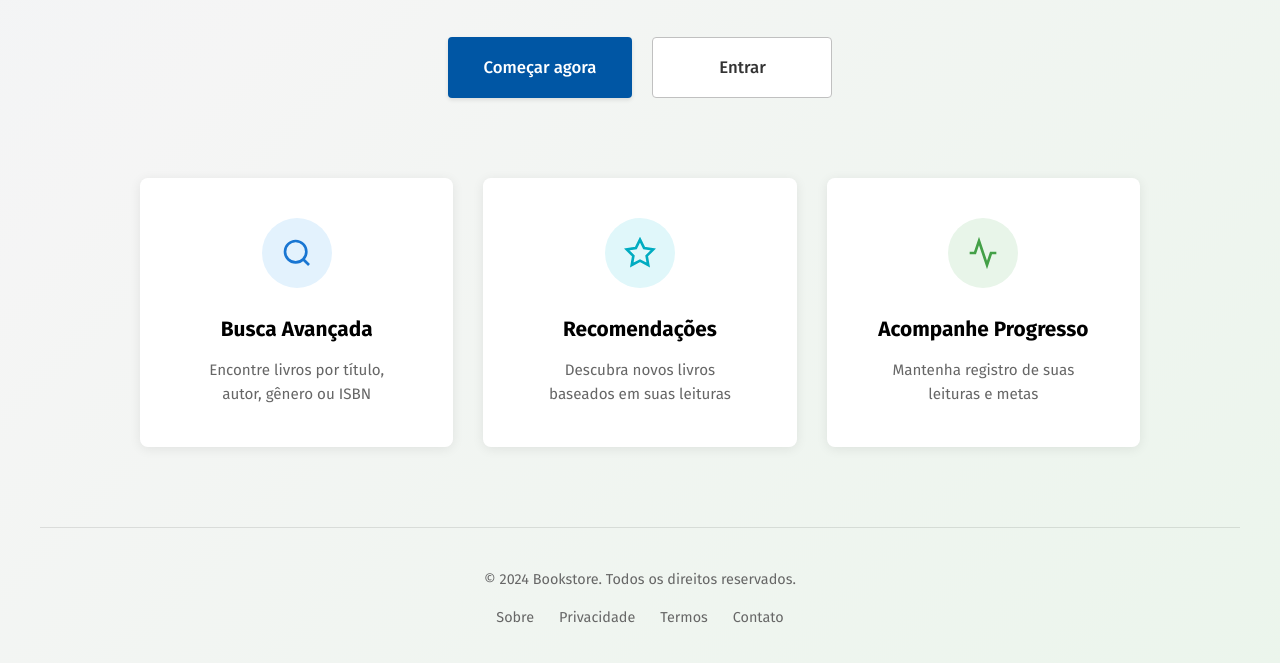
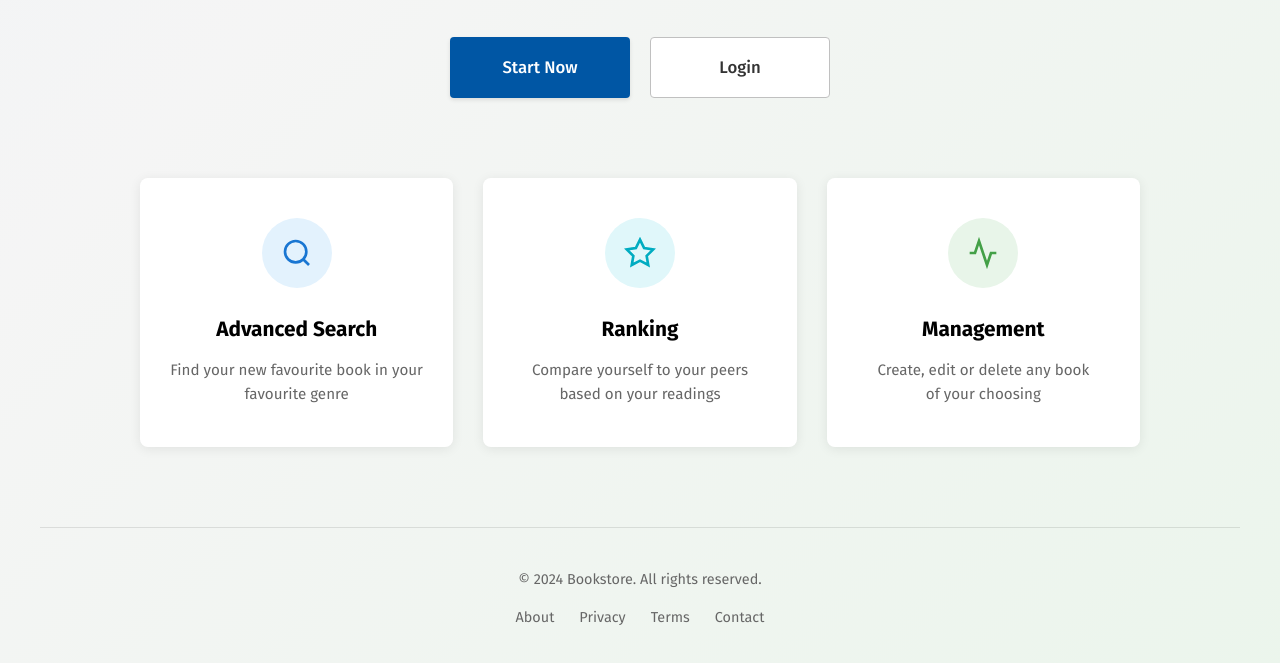
Before and after one commit to MagroGordo/Projeto_Lib_PSW, a website: page www/index.html in a window 1280 px wide. Shown: the part 289-952 px from the top of the page. Drawn offline with Linux system fonts and the light colour scheme.

Commit message:
removed all comments. made everything english

```diff
--- a/www/index.html
+++ b/www/index.html
@@ -20,8 +20,8 @@
         </p>
 
         <div class="landing-buttons">
-            <a href="./signup.html" class="btn btn-primary btn-large">Começar agora</a>
-            <a href="/login.html" class="btn btn-secondary btn-large">Entrar</a>
+            <a href="./signup.html" class="btn btn-primary btn-large">Start Now</a>
+            <a href="/login.html" class="btn btn-secondary btn-large">Login</a>
         </div>
 
         <div class="landing-features">
@@ -32,8 +32,8 @@
                         <path d="m21 21-4.35-4.35"></path>
                     </svg>
                 </div>
-                <h3>Busca Avançada</h3>
-                <p>Encontre livros por título,<br>autor, gênero ou ISBN</p>
+                <h3>Advanced Search</h3>
+                <p>Find your new favourite book in your favourite genre</p>
             </div>
 
             <div class="landing-feature-card">
@@ -42,8 +42,8 @@
                         <path d="M12 2L15.09 8.26L22 9.27L17 14.14L18.18 21.02L12 17.77L5.82 21.02L7 14.14L2 9.27L8.91 8.26L12 2Z"/>
                     </svg>
                 </div>
-                <h3>Recomendações</h3>
-                <p>Descubra novos livros<br>baseados em suas leituras</p>
+                <h3>Ranking</h3>
+                <p>Compare yourself to your peers<br>based on your readings</p>
             </div>
 
             <div class="landing-feature-card">
@@ -52,18 +52,18 @@
                         <path d="M22 12h-4l-3 9L9 3l-3 9H2"/>
                     </svg>
                 </div>
-                <h3>Acompanhe Progresso</h3>
-                <p>Mantenha registro de suas<br>leituras e metas</p>
+                <h3>Management</h3>
+                <p>Create, edit or delete any book<br>of your choosing</p>
             </div>
         </div>
 
         <footer class="landing-footer">
-            <p>&copy; 2024 Bookstore. Todos os direitos reservados.</p>
+            <p>&copy; 2024 Bookstore. All rights reserved.</p>
             <div class="footer-links">
-                <a href="/about.html">Sobre</a>
-                <a href="/privacy.html">Privacidade</a>
-                <a href="/terms.html">Termos</a>
-                <a href="/contact.html">Contato</a>
+                <a href="/about.html">About</a>
+                <a href="/privacy.html">Privacy</a>
+                <a href="/terms.html">Terms</a>
+                <a href="/contact.html">Contact</a>
             </div>
         </footer>
     </div>
```
Also changed, not shown: scripts/request-handlers.js (+27 -56 lines).
